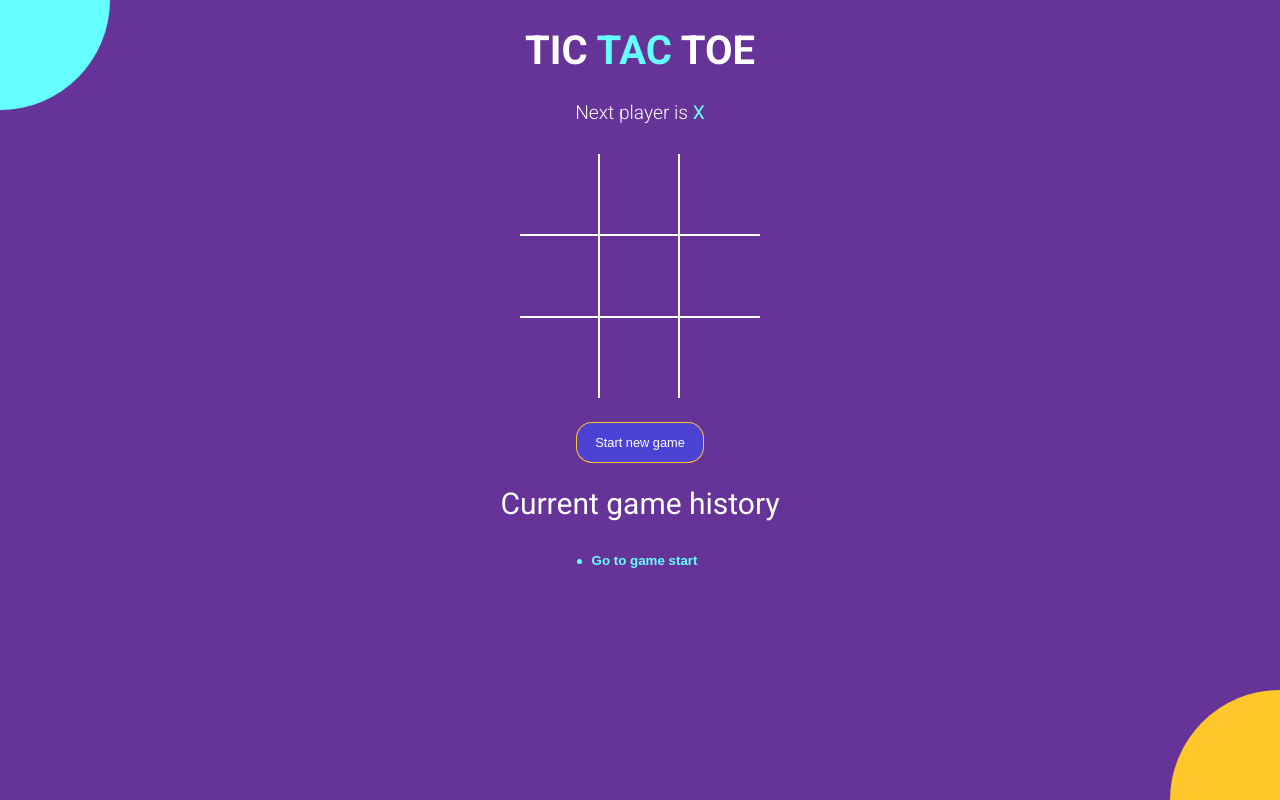
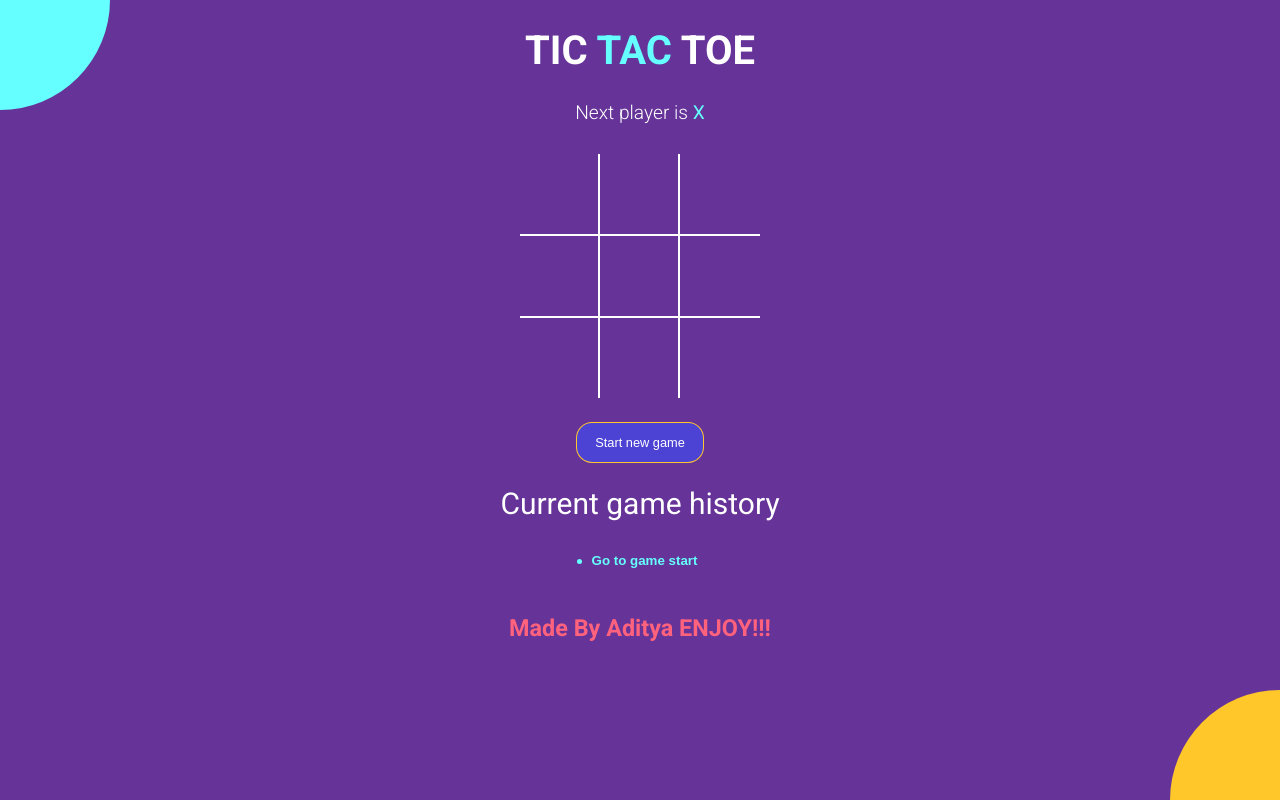
Before and after one commit to Aditya-078/tictactoe, a React (Vite) app: page / in a window 1280 px wide. Built offline with nearby package versions, Linux system fonts and the light colour scheme.

Commit message:
changes final

```diff
--- a/src/App.jsx
+++ b/src/App.jsx
@@ -3,6 +3,7 @@ import Board from './components/Board';
 import History from './History';
 import StatusMessage from './components/StatusMessage';
 import { calculateWinner } from './helpers';
+
 
 import './styles/root.scss';
 
@@ -48,6 +49,7 @@ const App = () => {
 
   return (
     <div className="app">
+
       <h1>
         TIC <span className="text-green">TAC</span> TOE
       </h1>
@@ -64,12 +66,17 @@ const App = () => {
       >
         Start new game
       </button>
-
       <h2 style={{ fontWeight: 'normal' }}>Current game history</h2>
       <History history={history} moveTo={moveTo} currentMove={currentMove} />
       <div className="bg-balls" />
+      <h3 class='madeby'>
+
+
+        Made By Aditya ENJOY!!!</h3>
     </div>
+
   );
+
 };
 
 export default App;
--- a/src/Styles/root.scss
+++ b/src/Styles/root.scss
@@ -18,6 +18,27 @@ button {
     cursor: pointer;
   }
 }
+
+
+.madeby{
+	        animation: text-pop-up-top 0.5s cubic-bezier(0.250, 0.460, 0.450, 0.940) both;
+	        animation: text-pop-up-top 0.5s cubic-bezier(0.250, 0.460, 0.450, 0.940) both;
+        color: rgb(255, 98, 124);
+          text-align: left;
+          justify-content: left;
+
+}
+
+
+
+
+
+
+
+
+
+
+
 
 .app {
   font-size: 20px;
```
